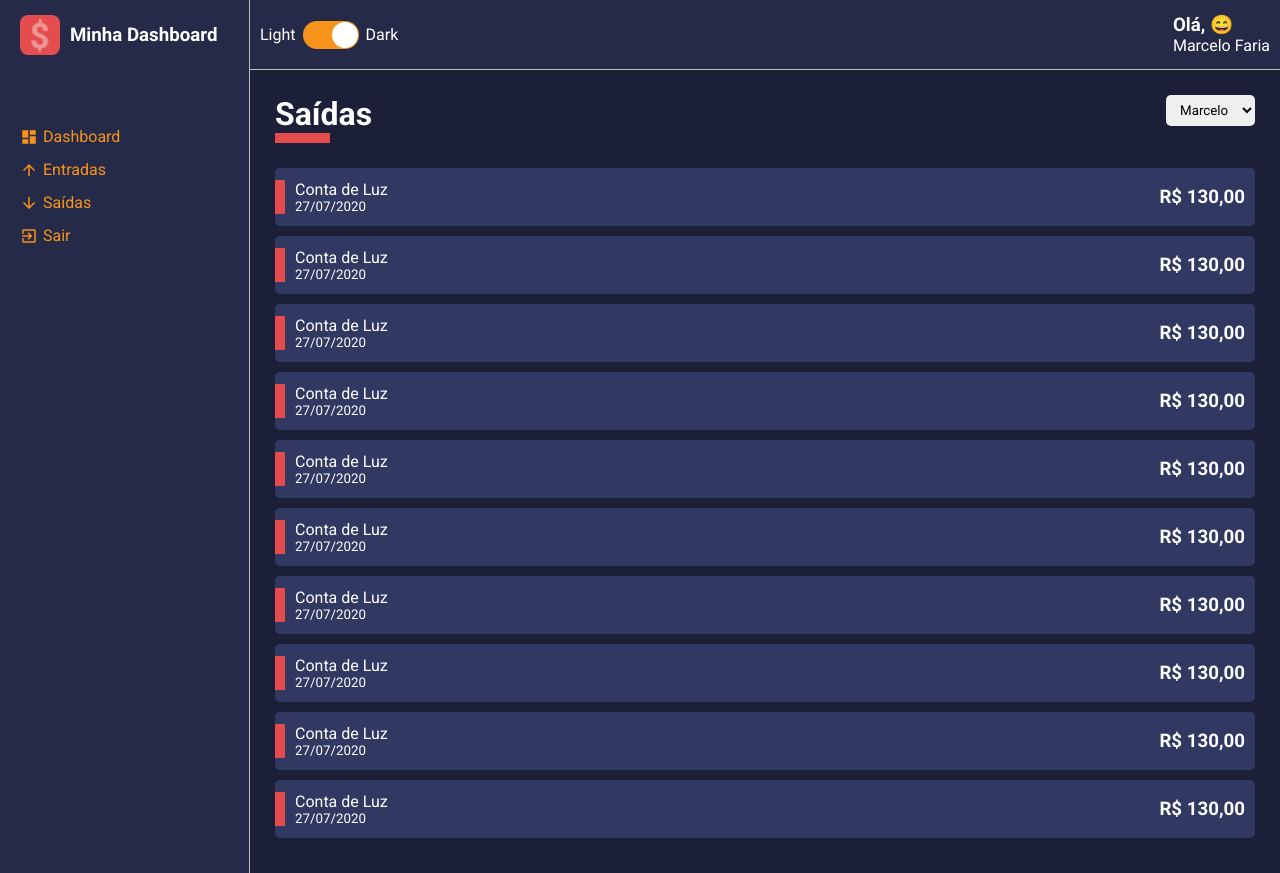
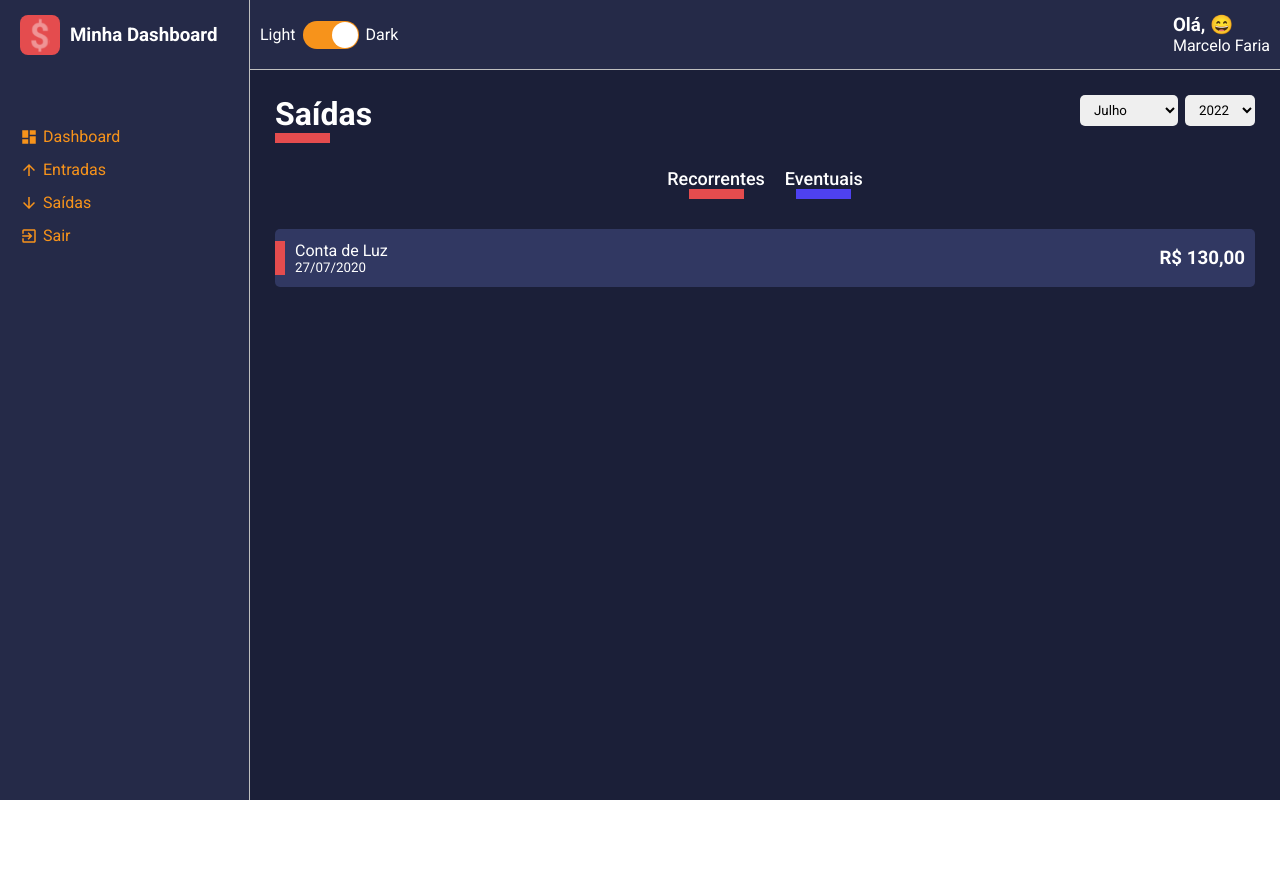
Before and after one commit to fariafmarcelo/dashboard-test, a React (Create React App) app: page / in a window 1280 px wide. After the commit the page ends 800 px from the top, so only its background shows below. Built offline with nearby package versions, Linux system fonts and the light colour scheme.

Commit message:
feat: add filters

```diff
--- a/src/components/Content/styles.ts
+++ b/src/components/Content/styles.ts
@@ -6,4 +6,20 @@
     color: ${props => props.theme.colors.white};
     background-color: ${props => props.theme.colors.primary};
     padding: 25px;
+
+    height: calc(100vh - 70px);
+    overflow-y: scroll;
+
+    ::-webkit-scrollbar {
+        width: 10px;
+    }
+
+    ::-webkit-scrollbar-thumb {
+        background-color: ${props => props.theme.colors.secondary};
+        border-radius: 10px;
+    }
+
+    ::-webkit-scrollbar-track {
+        background-color: ${props => props.theme.colors.tertiary};
+    }
 `;
--- a/src/components/HistoryFinanceCard/index.tsx
+++ b/src/components/HistoryFinanceCard/index.tsx
@@ -9,7 +9,6 @@
 } from './styles';
 
 interface IHistoryFinanceCardProps {
-    cardColor: string,
     tagColor: string,
     title: string,
     subtitle: string,
@@ -17,14 +16,13 @@
 }
 
 const HistoryFinanceCard: React.FC<IHistoryFinanceCardProps> = ({
-    cardColor,
     tagColor,
     title,
     subtitle,
     amount
 }) => {
     return (
-        <Container color={cardColor}>
+        <Container>
             <Tag color={tagColor} />
             <AmountContent>
                 <Title>{title}</Title>
--- a/src/components/HistoryFinanceCard/styles.ts
+++ b/src/components/HistoryFinanceCard/styles.ts
@@ -1,15 +1,11 @@
 import styled from 'styled-components';
-
-interface IContainerProps {
-    color: string,
-}
 
 interface ITagProps {
     color: string,
 }
 
-export const Container = styled.li<IContainerProps>`
-    background-color: ${props => props.color};
+export const Container = styled.li`
+    background-color: ${props => props.theme.colors.tertiary};
 
     list-style: none;
     border-radius: 5px;
--- a/src/pages/List/index.tsx
+++ b/src/pages/List/index.tsx
@@ -2,6 +2,7 @@
 import {
     Container,
     Content,
+    Filters,
 } from './styles';
 
 import ContentHeader from '../../components/ContentHeader';
@@ -10,84 +11,42 @@
 
 const List: React.FC = () => {
 
-    const Options = [
-        {value: 'Marcelo', label: 'Marcelo'},
-        {value: 'Ana', label: 'Ana'},
-        {value: 'Mariana', label: 'Mariana'}
+    const Months = [
+        {value: 7, label: 'Julho'},
+        {value: 8, label: 'Agosto'},
+        {value: 9, label: 'Setembro'},
+    ];
+
+    const Years = [
+        {value: 2022, label: 2022},
+        {value: 2021, label: 2021},
+        {value: 2020, label: 2020},
     ];
 
     return (
         <Container>
             <ContentHeader title="Saídas" lineColor="#E44C4E">
-                <SelectInput options={Options} />
+                <SelectInput options={Months} />
+                <SelectInput options={Years} />
             </ContentHeader>
+
+            <Filters>
+                <button
+                    type="button"
+                    className="tag-filter tag-filter-recurrent"
+                >
+                    Recorrentes
+                </button>
+                <button
+                    type="button"
+                    className="tag-filter tag-filter-eventual"
+                >
+                    Eventuais
+                </button>
+            </Filters>
 
             <Content>
                 <HistoryFinanceCard
-                    cardColor="#313862"
-                    tagColor="#E44C4E"
-                    title="Conta de Luz"
-                    subtitle="27/07/2020"
-                    amount="R$ 130,00"
-                />
-                <HistoryFinanceCard
-                    cardColor="#313862"
-                    tagColor="#E44C4E"
-                    title="Conta de Luz"
-                    subtitle="27/07/2020"
-                    amount="R$ 130,00"
-                />
-                <HistoryFinanceCard
-                    cardColor="#313862"
-                    tagColor="#E44C4E"
-                    title="Conta de Luz"
-                    subtitle="27/07/2020"
-                    amount="R$ 130,00"
-                />
-                <HistoryFinanceCard
-                    cardColor="#313862"
-                    tagColor="#E44C4E"
-                    title="Conta de Luz"
-                    subtitle="27/07/2020"
-                    amount="R$ 130,00"
-                />
-                <HistoryFinanceCard
-                    cardColor="#313862"
-                    tagColor="#E44C4E"
-                    title="Conta de Luz"
-                    subtitle="27/07/2020"
-                    amount="R$ 130,00"
-                />
-                <HistoryFinanceCard
-                    cardColor="#313862"
-                    tagColor="#E44C4E"
-                    title="Conta de Luz"
-                    subtitle="27/07/2020"
-                    amount="R$ 130,00"
-                />
-                <HistoryFinanceCard
-                    cardColor="#313862"
-                    tagColor="#E44C4E"
-                    title="Conta de Luz"
-                    subtitle="27/07/2020"
-                    amount="R$ 130,00"
-                />
-                <HistoryFinanceCard
-                    cardColor="#313862"
-                    tagColor="#E44C4E"
-                    title="Conta de Luz"
-                    subtitle="27/07/2020"
-                    amount="R$ 130,00"
-                />
-                <HistoryFinanceCard
-                    cardColor="#313862"
-                    tagColor="#E44C4E"
-                    title="Conta de Luz"
-                    subtitle="27/07/2020"
-                    amount="R$ 130,00"
-                />
-                <HistoryFinanceCard
-                    cardColor="#313862"
                     tagColor="#E44C4E"
                     title="Conta de Luz"
                     subtitle="27/07/2020"
--- a/src/pages/List/styles.ts
+++ b/src/pages/List/styles.ts
@@ -3,3 +3,41 @@
 export const Container = styled.div``;
 
 export const Content = styled.div``;
+
+export const Filters = styled.div`
+    width: 100%;
+    display: flex;
+    justify-content: center;
+    margin-bottom: 30px;
+
+    .tag-filter {
+        font-size: 18px;
+        font-weight: 500;
+        background: none;
+        color: ${props => props.theme.colors.white};
+
+        margin: 0 10px;
+
+        transition: opacity .3s;
+
+        :hover {
+            opacity: .7;
+        }
+    }
+
+    .tag-filter-recurrent::after {
+        content: '';
+        display: block;
+        width: 55px;
+        margin: 0 auto;
+        border-bottom: 10px solid ${props => props.theme.colors.warning};
+    }
+
+    .tag-filter-eventual::after {
+        content: '';
+        display: block;
+        width: 55px;
+        margin: 0 auto;
+        border-bottom: 10px solid ${props => props.theme.colors.success};
+    }
+`;
```
